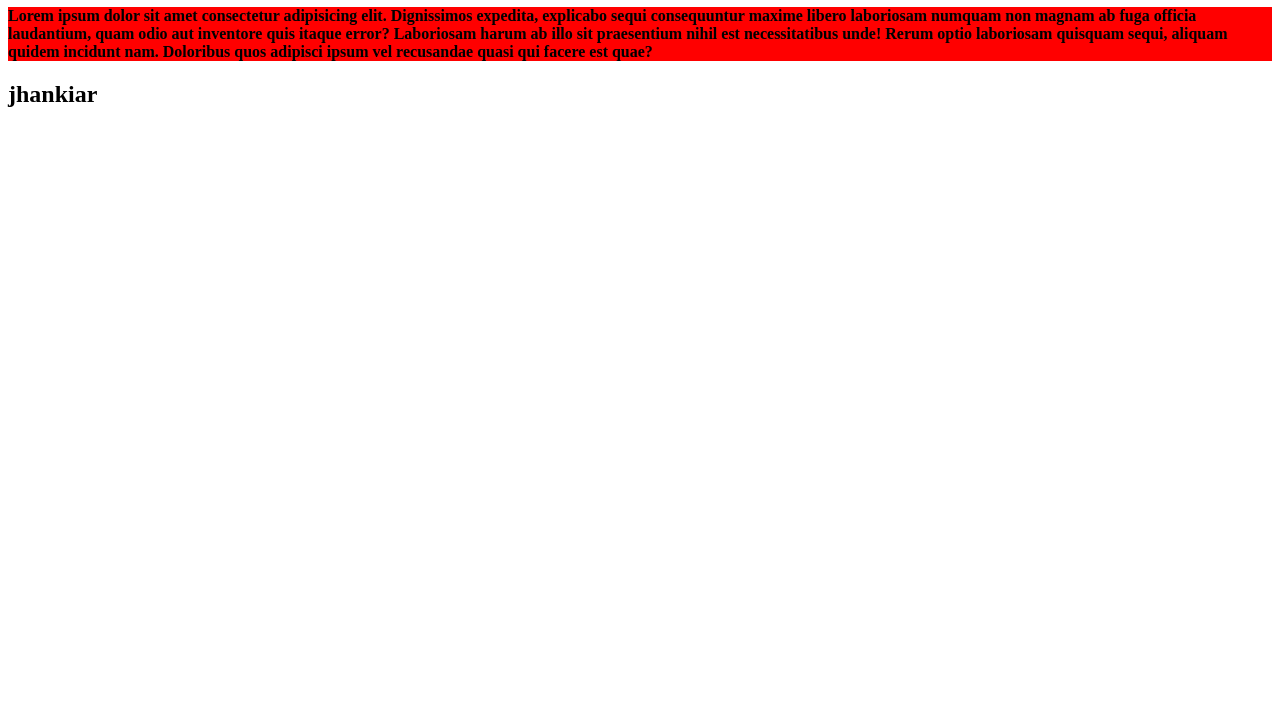
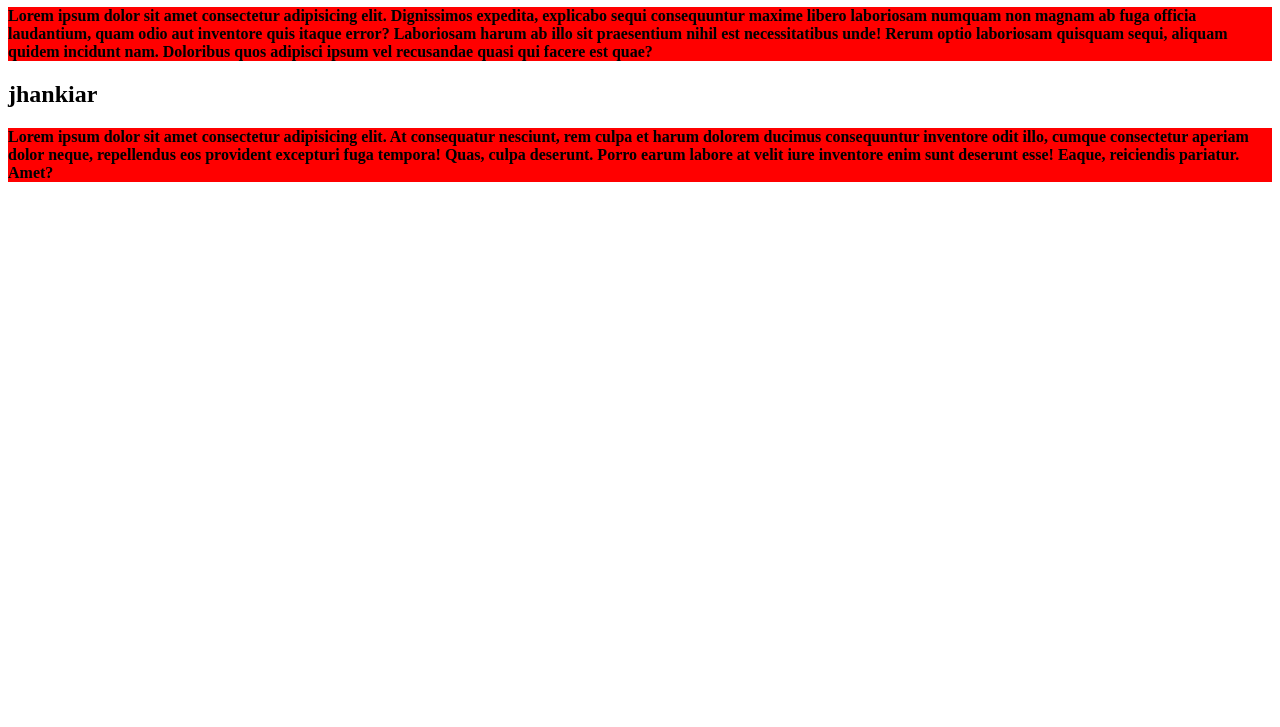
Before and after one commit to Abhishek666666/third-time-git, a plain HTML site: page index.html in a window 1280 px wide. Shown: the part 73-800 px from the top of the page. Drawn offline with Linux system fonts and the light colour scheme.

Commit message:
hrm dlwfjkhniouh

```diff
--- a/index.html
+++ b/index.html
@@ -11,6 +11,7 @@
     <h1>jhankiar mahbub nhai love you</h1>
     <p>Lorem ipsum dolor sit amet consectetur adipisicing elit. Dignissimos expedita, explicabo sequi consequuntur maxime libero laboriosam numquam non magnam ab fuga officia laudantium, quam odio aut inventore quis itaque error? Laboriosam harum ab illo sit praesentium nihil est necessitatibus unde! Rerum optio laboriosam quisquam sequi, aliquam quidem incidunt nam. Doloribus quos adipisci ipsum vel recusandae quasi qui facere est quae?</p>
     <h2>jhankiar</h2>
+    <p>Lorem ipsum dolor sit amet consectetur adipisicing elit. At consequatur nesciunt, rem culpa et harum dolorem ducimus consequuntur inventore odit illo, cumque consectetur aperiam dolor neque, repellendus eos provident excepturi fuga tempora! Quas, culpa deserunt. Porro earum labore at velit iure inventore enim sunt deserunt esse! Eaque, reiciendis pariatur. Amet?</p>
 
 </body>
 </html>
```
Also changed, not shown: html.css (line endings or trailing spaces).
